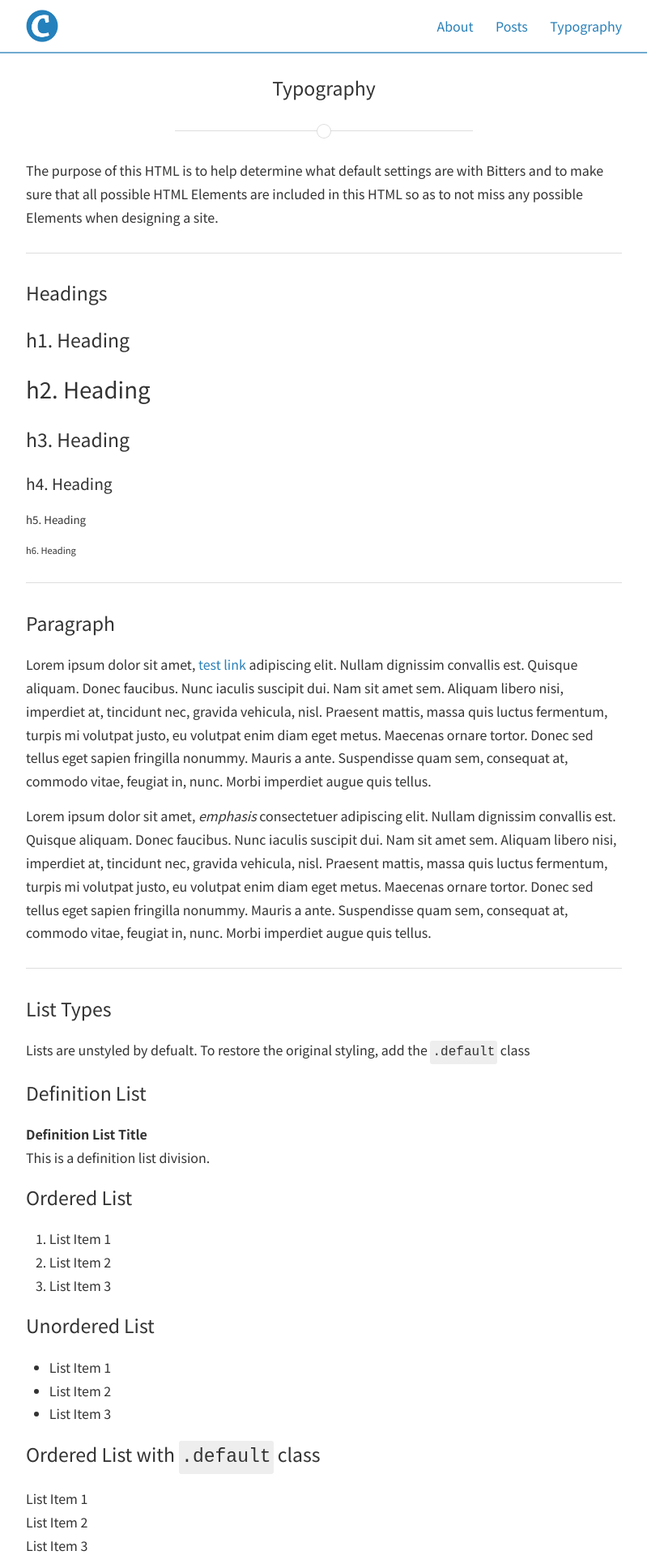
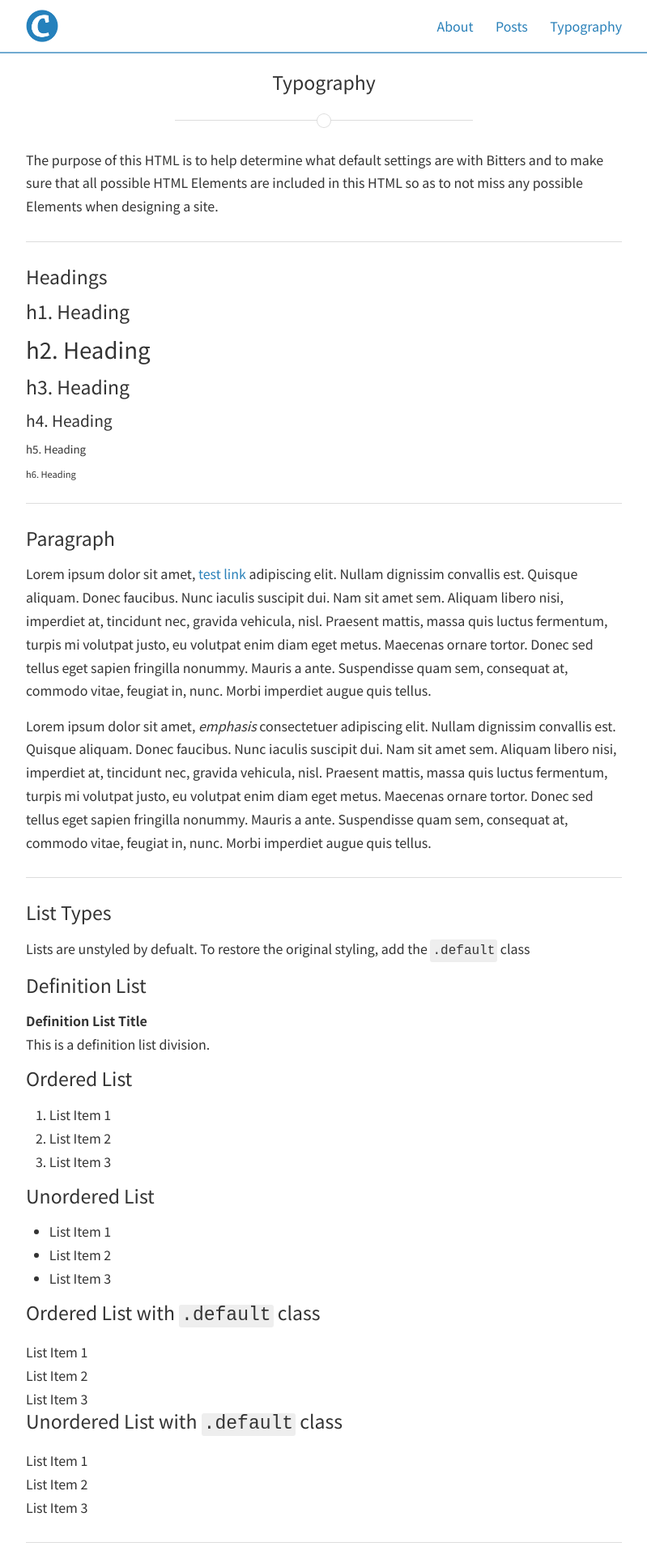
Before and after one commit to tanji3000/tanji3000.github.io, a Jekyll site: the page built from typography.html, in a window 1280 px wide. Shown: the top 1920 px of the page at 81% size, without its empty margins (240-1039 px from the left). Built offline with Jekyll 4.4.1, drawn with Linux system fonts in a browser that asks for light colours; nearby versions of some CDN libraries.

Commit message:
Update _variables.scss

```diff
--- a/_sass/base/_variables.scss
+++ b/_sass/base/_variables.scss
@@ -16,7 +16,7 @@ $modular-scale-ratio: $minor-third;
 
 // Line height
 $base-line-height: 1.8;
-$heading-line-height: 1.8;
+$heading-line-height: 1.2;
 
 // Other Sizes
 $base-border-radius: 3px;
```
